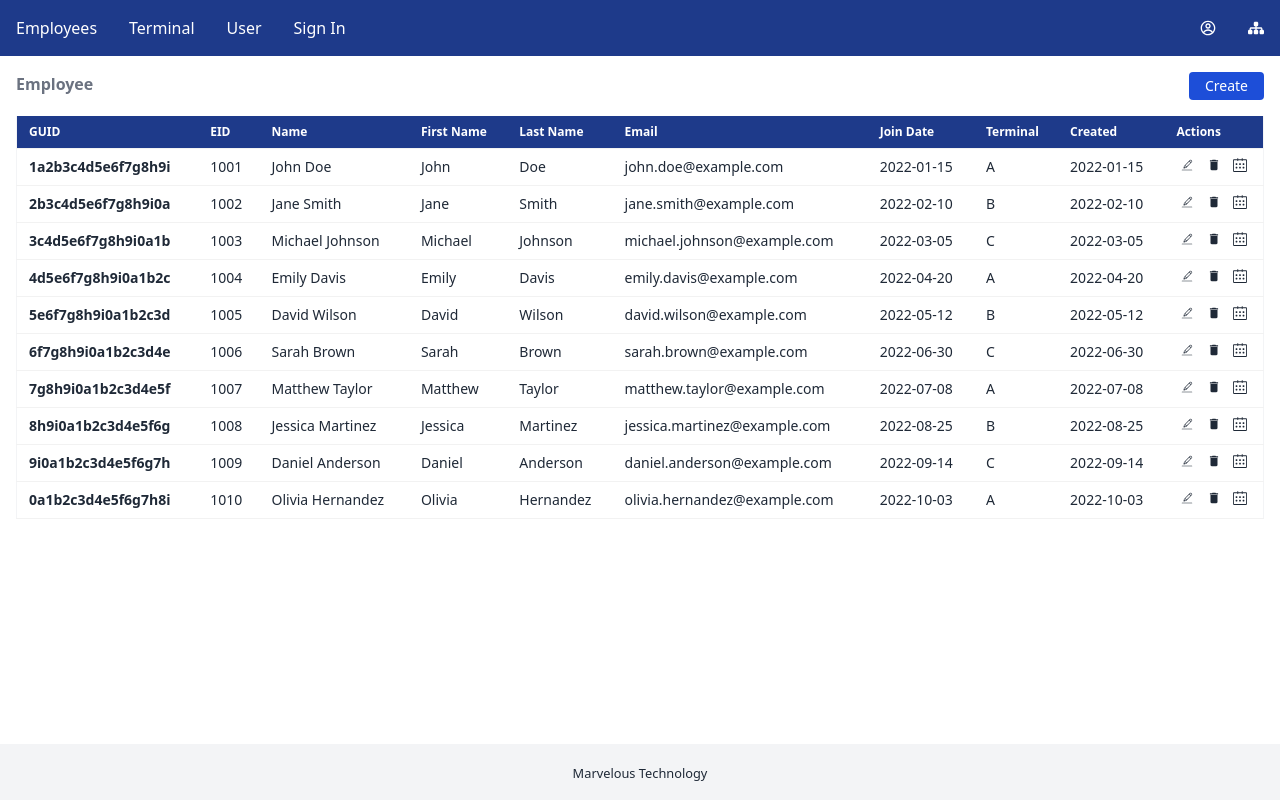
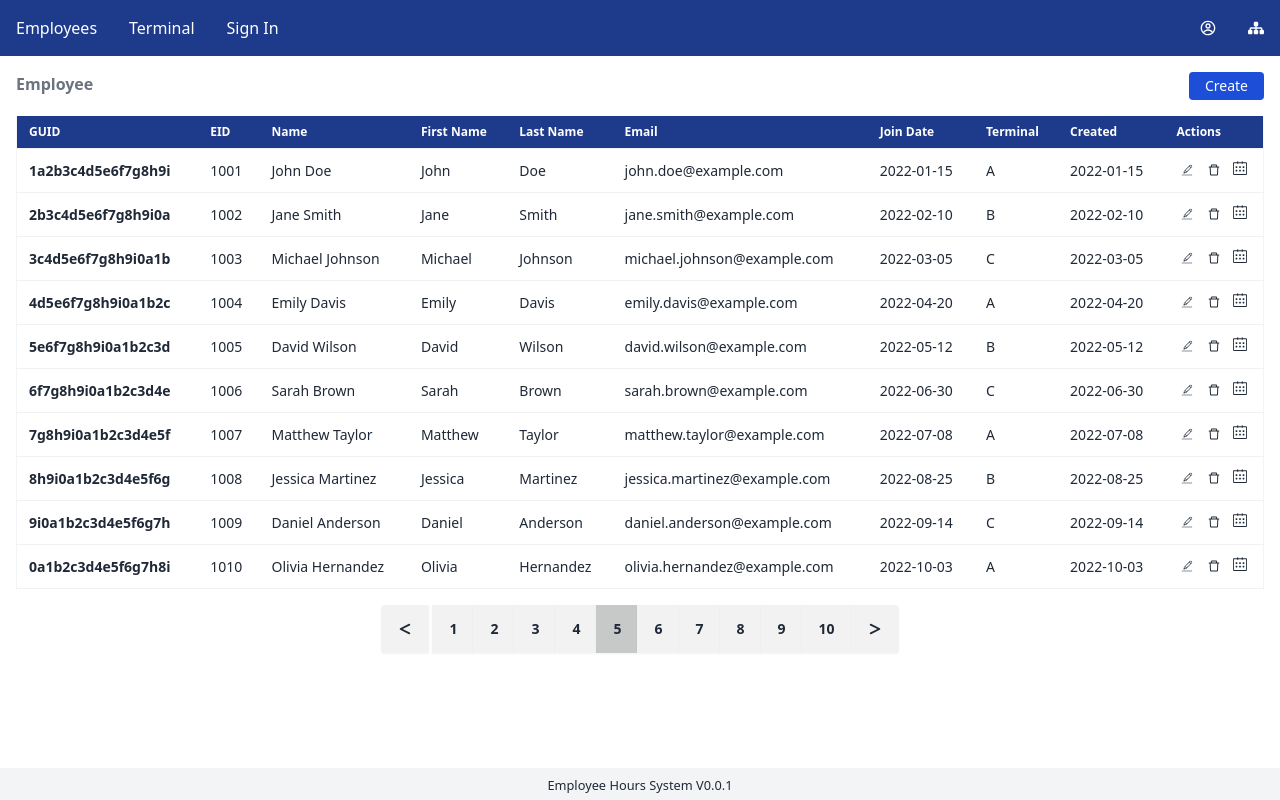
Before and after one commit to HironmoyRay/Employee_Management, a React (Vite) app: page /employees in a window 1280 px wide. Built offline with nearby package versions, Linux system fonts and the light colour scheme.

Commit message:
Dynamic Delete Trying

```diff
--- a/src/component/Footer/Footer.jsx
+++ b/src/component/Footer/Footer.jsx
@@ -1,10 +1,10 @@
 const Footer = () => {
   return (
     <div
-      className="w-full p-4 bg-SECONDARY-lightest text-center"
+      className="w-full p-1 bg-SECONDARY-lightest text-center"
       style={{ position: "fixed", bottom: "0px" }}
     >
-      <small className="font-medium  ">Marvelous Technology</small>
+      <small className="font-medium  ">Employee Hours System V0.0.1</small>
     </div>
   );
 };
--- a/src/component/Header/Header.jsx
+++ b/src/component/Header/Header.jsx
@@ -7,17 +7,11 @@ const Header = () => {
     <div className=" bg-PRIMARY-dark  text-WHITE  text-base">
       <div className="flex justify-between  items-center max-w-screen-xl mx-auto">
         <ul className="flex flex-col md:flex-row justify-between  ">
-          {/* <li className="mx-4">
-            <NavLink to="/"></NavLink>
-          </li> */}
           <li className="mx-4 py-1">
             <NavLink to="/employees">Employees</NavLink>
           </li>
           <li className="mx-4 py-1">
             <NavLink to="/terminals">Terminal</NavLink>
-          </li>
-          <li className="mx-4 py-1">
-            <NavLink to="/user">User</NavLink>
           </li>
           <li className="mx-4 py-1">
             <NavLink to="/signin">Sign In</NavLink>
--- a/src/main.jsx
+++ b/src/main.jsx
@@ -11,7 +11,6 @@ import Employees from "./pages/Employees/Employees";
 import Profile from "./pages/Profile/Profile";
 import SignInForm from "./pages/SignInForm/SignInForm";
 import Terminal from "./pages/Terminal/Terminal";
-import User from "./pages/User/User";
 
 const router = createBrowserRouter([
   {
@@ -81,10 +80,7 @@ const router = createBrowserRouter([
       //   loader: () => fetch("../public/daily_reports/10.JSON"),
       //   element: <Details></Details>,
       // },
-      {
-        path: "/user",
-        element: <User></User>,
-      },
+
       {
         path: "/signin",
         element: <SignInForm></SignInForm>,
--- a/src/pages/Delete/Delete.jsx
+++ b/src/pages/Delete/Delete.jsx
@@ -1,27 +1,31 @@
-import { MdDelete } from "react-icons/md";
+// import { MdDelete } from "react-icons/md";
+import { AiOutlineDelete } from "react-icons/ai";
 
-const Delete = () => {
+const Delete = ({Name}) => {
+
   return (
     <div>
-      {/* Open the modal using document.getElementById('ID').showModal() method */}
       <button
-        className="tooltip"
+        className="tooltip hover:bg-SECONDARY-light p-1 rounded-sm"
         data-tip="Delete"
         onClick={() => document.getElementById("delete_Modal").showModal()}
       >
-        <MdDelete />
+        <AiOutlineDelete />
       </button>
       <dialog id="delete_Modal" className="modal">
         <div className="modal-box rounded">
-          <h3 className="font-bold text-lg">Hello!</h3>
+          <h3 className="font-bold text-lg">Delete {Name}</h3>
           <p className="py-4">
-            Press ESC key or click the button below to close
+            Are you sure you would like to delete this employee from database?
+            This action can not be undone.
           </p>
           <div className="modal-action">
-            <form method="dialog">
-              {/* if there is a button in form, it will close the modal */}
-              <button className="px-4 py-2 bg-SECONDARY-lightest hover:bg-SECONDARY-light  rounded font-medium">
+            <form method="dialog" className="flex gap-4">
+              <button className="bg-DANGER   hover:bg-DANGER-dark text-WHITE text-sm rounded px-4 py-1">
                 Delete
+              </button>
+              <button className="bg-SECONDARY  hover:bg-SECONDARY-dark text-WHITE text-sm rounded px-4 py-1">
+                Close
               </button>
             </form>
           </div>
--- a/src/pages/Edit/Edit.jsx
+++ b/src/pages/Edit/Edit.jsx
@@ -3,9 +3,8 @@ import { CiEdit } from "react-icons/ci";
 const Edit = () => {
   return (
     <div>
-      {/* Open the modal using document.getElementById('ID').showModal() method */}
       <button
-        className="tooltip"
+        className="tooltip hover:bg-SECONDARY-light p-1 rounded-sm"
         data-tip="Edit"
         onClick={() => document.getElementById("edit_Modal").showModal()}
       >
@@ -13,18 +12,105 @@ const Edit = () => {
       </button>
       <dialog id="edit_Modal" className="modal">
         <div className="modal-box rounded">
-          <h3 className="font-bold text-lg">Hello!</h3>
-          <p className="py-4">
-            Press ESC key or click the button below to close
-          </p>
-          <div className="modal-action">
-            <form method="dialog">
-              {/* if there is a button in form, it will close the modal */}
-              <button className="px-4 py-2 bg-SECONDARY-lightest hover:bg-SECONDARY-light  rounded font-medium">
-                Edit
-              </button>
-            </form>
-          </div>
+          <form action="">
+            <h3 className="font-bold text-lg text-SECONDARY ">
+              Employee Information
+            </h3>
+            <div>
+              <div className="flex justify-between  my-1">
+                <p className="w-40">EID</p>
+                <input
+                  type="text"
+                  name="eid"
+                  placeholder="EID"
+                  id=""
+                  className="border border-SECONDARY-light rounded outline-none w-52 px-1 hover:border-SECONDARY focus:border-SECONDARY"
+                />
+              </div>
+              <div className="flex justify-between  my-1">
+                <p className="w-40">First Name</p>
+                <input
+                  type="text"
+                  name="First Name"
+                  placeholder="First Name"
+                  id=""
+                  className="border border-SECONDARY-light rounded outline-none w-52 px-1 hover:border-SECONDARY focus:border-SECONDARY "
+                />
+              </div>
+              <div className="flex justify-between  my-1">
+                <p className="w-40">Last Name</p>
+                <input
+                  type="text"
+                  name="Last Name"
+                  placeholder="Last Name"
+                  id=""
+                  className="border border-SECONDARY-light rounded outline-none w-52 px-1 hover:border-SECONDARY focus:border-SECONDARY "
+                />
+              </div>
+              <div className="flex justify-between  my-1">
+                <p className="w-40">Email</p>
+                <input
+                  type="email"
+                  name="email"
+                  placeholder="Email"
+                  id=""
+                  className="border border-SECONDARY-light rounded outline-none w-52 px-1 hover:border-SECONDARY focus:border-SECONDARY "
+                />
+              </div>
+              <div className="flex justify-between  my-1">
+                <p className="w-40">Join Date</p>
+                <input
+                  type="date"
+                  name="join-date"
+                  id=""
+                  className="border border-SECONDARY-light rounded outline-none w-52 px-1 hover:border-SECONDARY focus:border-SECONDARY "
+                />
+              </div>
+            </div>
+            <div className="modal-action">
+              <form method="dialog">
+                <button className="bg-PRIMARY hover:bg-PRIMARY-dark text-WHITE text-sm rounded px-4 py-1">
+                  Submit
+                </button>
+              </form>
+            </div>
+
+            <h3 className="font-bold text-lg text-SECONDARY ">
+              Change Password
+            </h3>
+            <div className="border-t-2 border-t-SECONDARY-light pt-4 ">
+              <div className="flex justify-between  my-1">
+                <p className="w-40">New Password</p>
+                <input
+                  type="password"
+                  name="new-password"
+                  placeholder="New Password"
+                  id=""
+                  className="border border-SECONDARY-light rounded outline-none w-52 px-1 hover:border-SECONDARY focus:border-SECONDARY "
+                />
+              </div>
+              <div className="flex justify-between  my-1">
+                <p className="w-40">Confirm Password</p>
+                <input
+                  type="password"
+                  placeholder="Confirm Password"
+                  name="confirm-password"
+                  id=""
+                  className="border border-SECONDARY-light rounded outline-none w-52 px-1 hover:border-SECONDARY focus:border-SECONDARY"
+                />
+              </div>
+            </div>
+            <div className="modal-action">
+              <form method="dialog" className="flex gap-4">
+                <button className="bg-PRIMARY hover:bg-PRIMARY-dark text-WHITE text-sm rounded px-4 py-1">
+                  Change
+                </button>
+                <button className="bg-SECONDARY  hover:bg-SECONDARY-dark text-WHITE text-sm rounded px-4 py-1">
+                  Close
+                </button>
+              </form>
+            </div>
+          </form>
         </div>
       </dialog>
     </div>
--- a/src/pages/Employee/Employee.jsx
+++ b/src/pages/Employee/Employee.jsx
@@ -32,15 +32,19 @@ const Employee = ({ employee }) => {
         <td>{Created}</td>
         <td>
           <div className="flex items-center justify-between ">
-            <div className="hover:bg-SECONDARY-light px-1 rounded-sm">
+            <div>
               <Edit></Edit>
             </div>
-            <div className="hover:bg-SECONDARY-light px-1 rounded-sm">
-              <Delete></Delete>
+            <div>
+              <Delete Name={Name}></Delete>
             </div>
 
-            <div className="hover:bg-SECONDARY-light px-1 rounded-sm">
-              <Link to="/calender" className="tooltip" data-tip="Timelog">
+            <div className="">
+              <Link
+                to="/calender"
+                className="tooltip hover:bg-SECONDARY-light p-1 rounded-sm"
+                data-tip="Timelog"
+              >
                 <SlCalender />
               </Link>
             </div>
--- a/src/pages/Employees/Employees.jsx
+++ b/src/pages/Employees/Employees.jsx
@@ -1,17 +1,18 @@
 import { useLoaderData } from "react-router-dom";
 import Create from "../Create/Create";
 import Employee from "../Employee/Employee";
+import Pagination from "../Pagination/Pagination";
 
 const Employees = () => {
   const employees = useLoaderData();
 
   return (
-    <div className=" max-w-screen-xl mx-auto ">
-      <div className="overflow-x-auto px-4">
-        <div className="flex justify-between my-4 ">
-          <h1 className="text-SECONDARY font-bold ">Employee</h1>
-          <Create></Create>
-        </div>
+    <div className=" max-w-screen-xl mx-auto px-4">
+      <div className="flex justify-between my-4">
+        <h1 className="text-SECONDARY font-bold ">Employee</h1>
+        <Create></Create>
+      </div>
+      <div className="overflow-x-auto">
         <table className="table table-sm  border-x border-SECONDARY-lightest    ">
           <thead className="">
             <tr className=" bg-PRIMARY-dark  text-WHITE  ">
@@ -32,6 +33,7 @@ const Employees = () => {
           ))}
         </table>
       </div>
+      <Pagination></Pagination>
     </div>
   );
 };
--- /dev/null
+++ b/src/pages/Pagination/Pagination.jsx
@@ -0,0 +1,27 @@
+import { FaGreaterThan, FaLessThan } from "react-icons/fa6";
+const Pagination = () => {
+  return (
+    <div className="flex justify-center mt-4">
+      <div className="join rounded">
+        <button className="join-item btn mx-1 ">
+          <FaLessThan />
+        </button>
+        <button className="join-item btn ">1</button>
+        <button className="join-item btn ">2</button>
+        <button className="join-item btn">3</button>
+        <button className="join-item btn">4</button>
+        <button className="join-item btn btn-active">5</button>
+        <button className="join-item btn">6</button>
+        <button className="join-item btn">7</button>
+        <button className="join-item btn">8</button>
+        <button className="join-item btn">9</button>
+        <button className="join-item btn">10</button>
+        <button className="join-item btn mx-1 ">
+          <FaGreaterThan />
+        </button>
+      </div>
+    </div>
+  );
+};
+
+export default Pagination;
```
Also changed, not shown: src/pages/Create/Create.jsx (+5 -7 lines), src/pages/User/User.jsx (deleted, +0 -74 lines).
